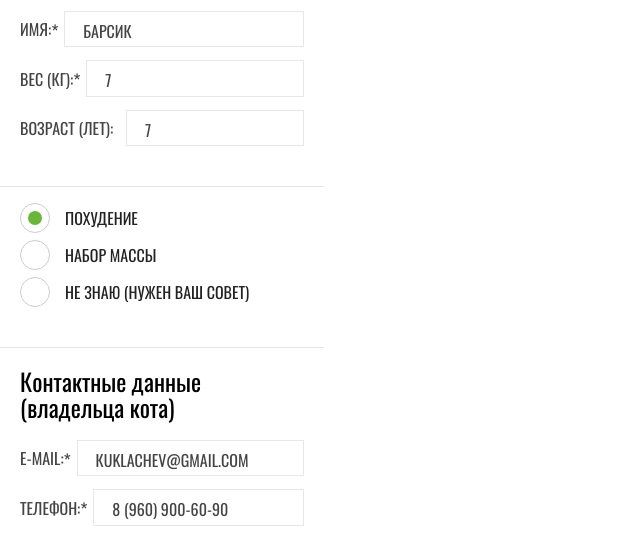
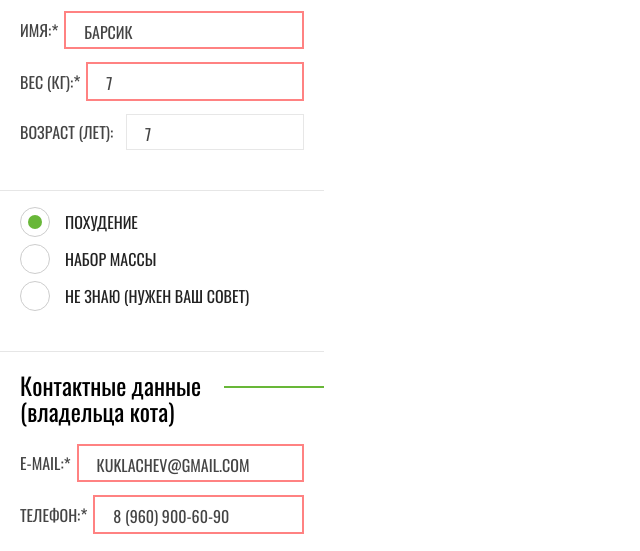
Before and after one commit to Ershova-Elena/1593775-cat-energy-22, a website: page source/form.html in a window 1280 px wide. Shown: the part 401-952 px from the top of the page, without its empty margins (0-640 px from the left). Drawn offline with nearby package versions, Linux system fonts and the light colour scheme; files that its build step writes are made by us from their sources.

Commit message:
Исправления input и зеленой линии у заголовков

```diff
--- a/source/form.html
+++ b/source/form.html
@@ -73,7 +73,7 @@
         </section>
         <section class="form__owner-contacts">
           <div class="form__container">
-            <h2 class="form__section-title ">Контактные данные (владельца кота)</h2>
+            <h2 class="form__section-title form__owner-contacts-title">Контактные данные (владельца&nbsp;кота)</h2>
             <ul class="form__owner-contacts-list">
               <li class="form__owner-contacts-item">
                 <label for="email">E-mail:<sup class="form__asterisk">*</sup></label>
--- a/source/less/blocks/form.less
+++ b/source/less/blocks/form.less
@@ -60,13 +60,11 @@
   &:active {
     border: 2px solid @special_dark-grey;
   }
+
+  &:invalid {
+    border: 2px solid @error;
+  }
 }
-
-/*
-.form__cat-data-input--error {
-  border: 2px solid @error;
-}
-*/
 
 .form__program-selection {
   border-bottom: 1px solid @lightgray-border;
@@ -144,15 +142,32 @@
   font-weight: normal;
   font-size: 24px;
   line-height: 26px;
+  min-width: 125px;
 
   &::after {
     content: "";
     flex-grow: 1;
     flex-shrink: 0;
+    margin-top: 7px;
+    margin-left: 22px;
     height: 2px;
     background-color: @basic-green;
-    margin-left: 22px;
-    margin-top: 5px;
+  }
+}
+
+.form__owner-contacts-title {
+  position: relative;
+
+  &::after {
+    content: "";
+    flex-grow: 1;
+    flex-shrink: 0;
+    position: absolute;
+    right: 0;
+    top: 7px;
+    height: 2px;
+    background-color: @basic-green;
+    min-width: 33%;
   }
 }
 
--- a/source/less/blocks/header.less
+++ b/source/less/blocks/header.less
@@ -1,6 +1,7 @@
 .header__logo {
   margin-left: 20px;
   margin-right: 20px;
+  color: transparent;
 }
 
 .header__logo-image {
```
